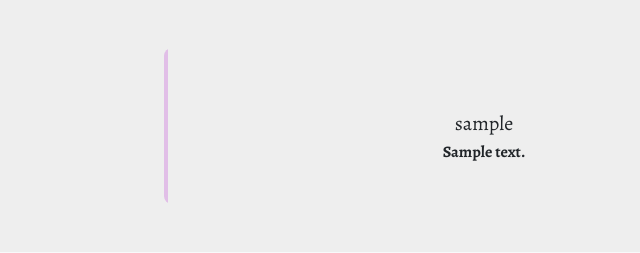
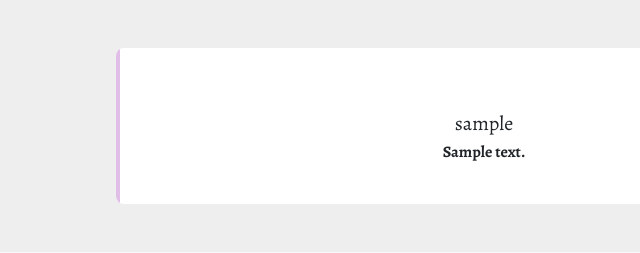
Before and after one commit to Samuel-Dainton/portfolio-project-4, a Django app: page /profile/1 in a window 1280 px wide. Shown: the part 96-349 px from the top of the page, without its empty margins (156-796 px from the left). Run offline with Django 3.2, Linux system fonts and the light colour scheme; tables that the repository leaves empty hold one stand-in row (values such as "Sample post"); parts of the project's set-up code (start-up, migrations or seed data) failed here and were passed over; some libraries are stand-ins or nearby versions.

Commit message:
Backup: moving recipe grid into single html

```diff
--- a/home/templates/home/profile.html
+++ b/home/templates/home/profile.html
@@ -5,7 +5,7 @@
 
 {% block content %}
 
-<div class="container mt-5 mb-5">
+<div class="mt-5 mb-5">
     <div class="row d-flex justify-content-center">
         <div class="col-md-7">
             <div class="profile-card p-3 py-4">
@@ -42,7 +42,6 @@
 
 <div class="album py-5 bg-light">
     <div class="container">
-
         <div class="row row-cols-1 row-cols-sm-2 row-cols-md-3 g-3">
             {% for recipe in recipes %}
             <div class="col">
--- a/static/css/style.css
+++ b/static/css/style.css
@@ -123,7 +123,7 @@ body{
 
 .profile-card{
     border:none;
-
+    background-color: white;
     position:relative;
     overflow:hidden;
     border-radius:8px;
```
Also changed, not shown: home/templates/home/recipe-grid.html (added).
